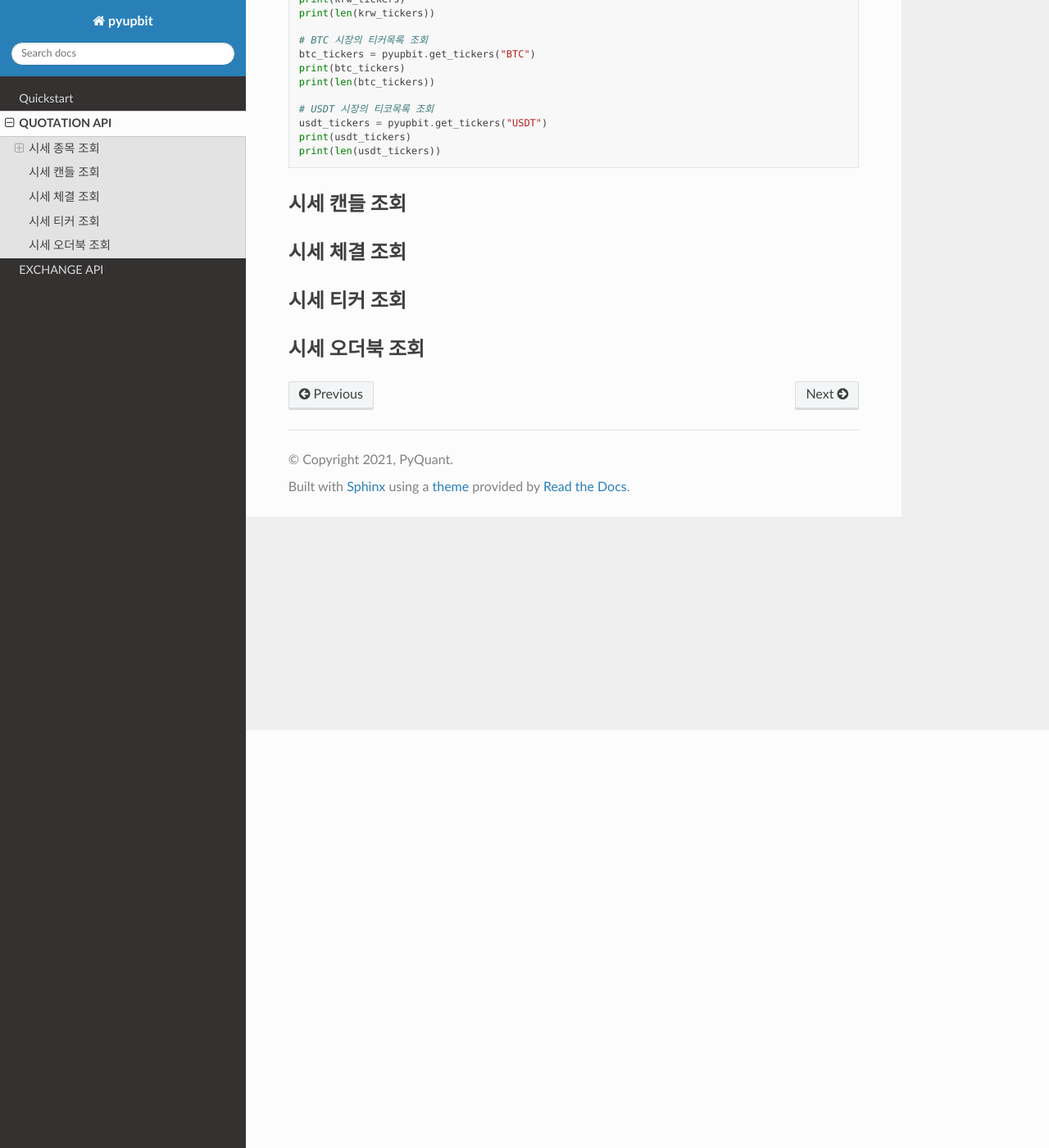
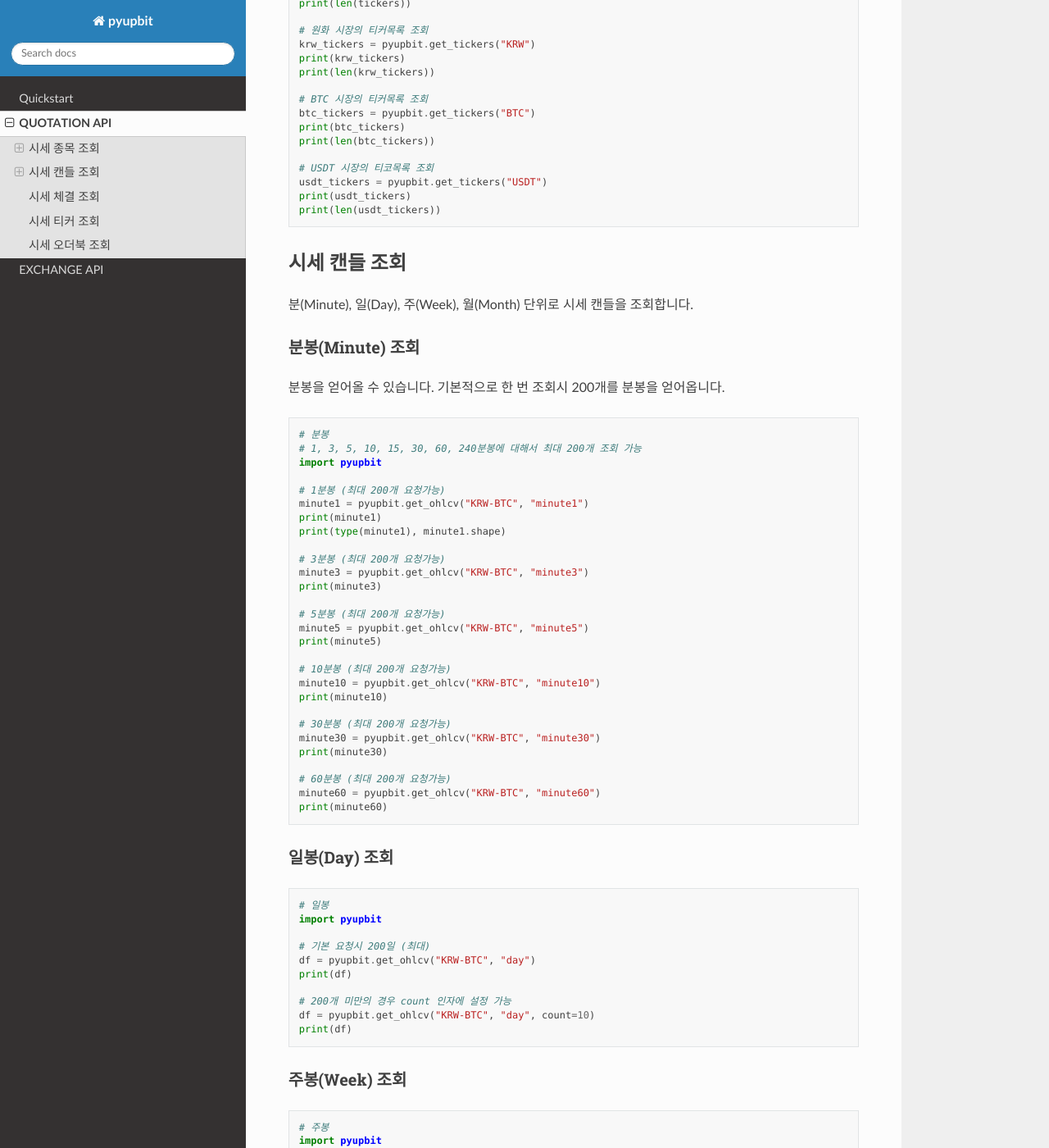
Before and after one commit to sharebook-kr/pyupbit, a Sphinx documentation site: the page built from docs/quotation.rst, in a window 1280 px wide and 1400 px high, scrolled down 510 px. Shown: the whole window at 82% size. Built offline with Sphinx 7.4.7 and the Read the Docs theme 2.0.0, drawn with Linux system fonts in a browser that asks for light colours; some of the changed text lies outside the part shown.

Commit message:
quatation api doc

```diff
--- a/docs/quotation.rst
+++ b/docs/quotation.rst
@@ -2,6 +2,10 @@ QUOTATION API
 ======================
 
 API 신청 없이 시세 및 오더북 등을 조회할 수 있는 API입니다.
+
+* Websocket은 초당 5회, 분당 100회 연결 요청할 수 있습니다.
+
+* 종목, 캔들, 체결, 티커, 호가 API는 분당 600회, 초당 10회 사용 가능합니다.
 
 시세 종목 조회
 ----------------------
@@ -36,6 +40,85 @@ API 신청 없이 시세 및 오더북 등을 조회할 수 있는 API입니다.
 시세 캔들 조회
 ----------------------
 
+분(Minute), 일(Day), 주(Week), 월(Month) 단위로 시세 캔들을 조회합니다.
+
+
+분봉(Minute) 조회
+~~~~~~~~~~~~~~~~~~~~~~
+
+분봉을 얻어올 수 있습니다. 기본적으로 한 번 조회시 200개를 분봉을 얻어옵니다.
+
+..  code-block:: python
+
+    # 분봉
+    # 1, 3, 5, 10, 15, 30, 60, 240분봉에 대해서 최대 200개 조회 가능
+    import pyupbit
+
+    # 1분봉 (최대 200개 요청가능)
+    minute1 = pyupbit.get_ohlcv("KRW-BTC", "minute1")
+    print(minute1)
+    print(type(minute1), minute1.shape)
+
+    # 3분봉 (최대 200개 요청가능)
+    minute3 = pyupbit.get_ohlcv("KRW-BTC", "minute3")
+    print(minute3)
+
+    # 5분봉 (최대 200개 요청가능)
+    minute5 = pyupbit.get_ohlcv("KRW-BTC", "minute5")
+    print(minute5)
+
+    # 10분봉 (최대 200개 요청가능)
+    minute10 = pyupbit.get_ohlcv("KRW-BTC", "minute10")
+    print(minute10)
+
+    # 30분봉 (최대 200개 요청가능)
+    minute30 = pyupbit.get_ohlcv("KRW-BTC", "minute30")
+    print(minute30)
+
+    # 60분봉 (최대 200개 요청가능)
+    minute60 = pyupbit.get_ohlcv("KRW-BTC", "minute60")
+    print(minute60)
+
+
+일봉(Day) 조회
+~~~~~~~~~~~~~~~~~~~~~~
+..  code-block:: python
+
+    # 일봉
+    import pyupbit
+
+    # 기본 요청시 200일 (최대)
+    df = pyupbit.get_ohlcv("KRW-BTC", "day")
+    print(df)
+
+    # 200개 미만의 경우 count 인자에 설정 가능
+    df = pyupbit.get_ohlcv("KRW-BTC", "day", count=10)
+    print(df)
+
+
+주봉(Week) 조회
+~~~~~~~~~~~~~~~~~~~~~~
+..  code-block:: python
+
+    # 주봉
+    import pyupbit
+
+    # 기본 요청시 200개
+    df = pyupbit.get_ohlcv("KRW-BTC", "week")
+    print(df)
+
+
+
+월봉(Month) 조회
+~~~~~~~~~~~~~~~~~~~~~~
+..  code-block:: python
+
+    import pyupbit
+
+    df = pyupbit.get_ohlcv("KRW-BTC", "month")
+    print(df)
+
+
 시세 체결 조회
 ----------------------
 
```
